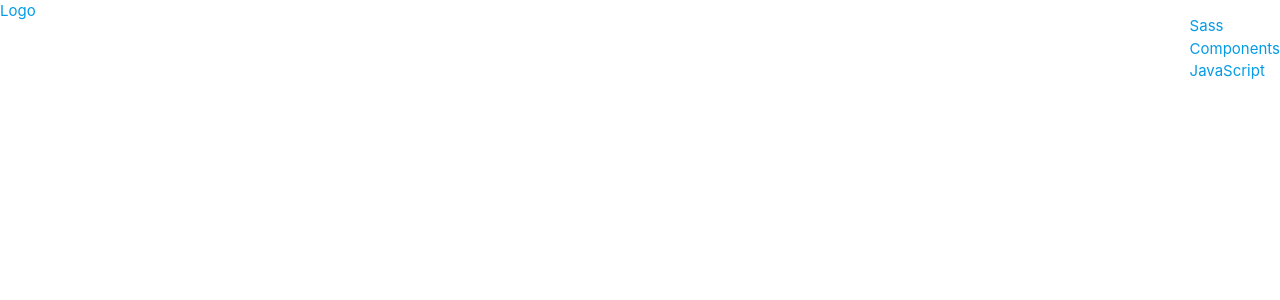
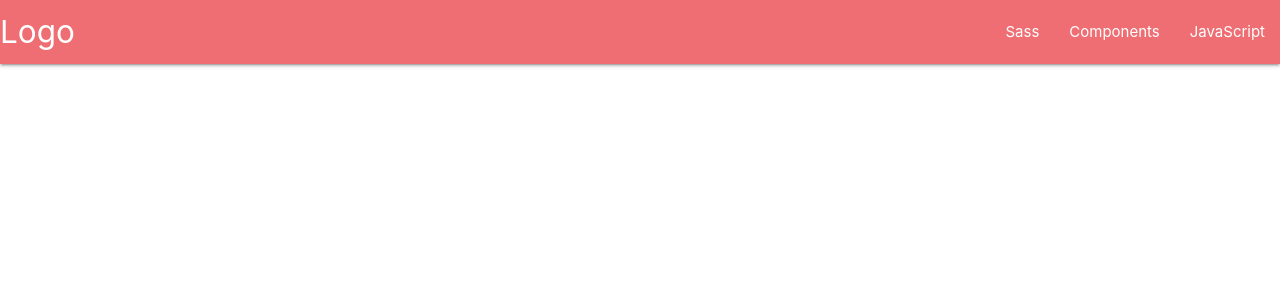
Before and after one commit to jonDatz/clicky-universe, a React (Create React App) app: page / in a window 1280 px wide. Shown: the top 300 px of the page. Built offline with nearby package versions, Linux system fonts and the light colour scheme.

Commit message:
fixed linking for materialize

```diff
--- a/public/index.html
+++ b/public/index.html
@@ -23,10 +23,7 @@
       Learn how to configure a non-root public URL by running `npm run build`.
     -->
     <!-- Compiled and minified CSS -->
-    <link
-      rel="stylesheet"
-      href="https://cdnjs.cloudflare.com/ajax/libs/materialize/1.0.0/css/materialize.min.css"
-    />
+    <link rel="stylesheet" href="https://cdnjs.cloudflare.com/ajax/libs/materialize/1.0.0/css/materialize.min.css"/>
     <link href="https://fonts.googleapis.com/icon?family=Material+Icons" rel="stylesheet">
     <title>Clicky Universe!</title>
   </head>
--- a/src/components/Navbar/Navbar.js
+++ b/src/components/Navbar/Navbar.js
@@ -1,14 +1,13 @@
 import React, { Component } from "react";
-import AppBar from "@material-ui/core/AppBar";
+
 
 class Navbar extends Component {
   render() {
     return (
+      <nav>
       <div className="nav-wrapper">
-        <a href="#" class="brand-logo">
-          Logo
-        </a>
-        <ul id="nav-mobile" class="right hide-on-med-and-down">
+        <a href="/clicky-universe" className="brand-logo">Logo</a>
+        <ul id="nav-mobile" className="right hide-on-med-and-down">
           <li>
             <a href="sass.html">Sass</a>
           </li>
@@ -20,6 +19,7 @@ class Navbar extends Component {
           </li>
         </ul>
       </div>
+      </nav>
     );
   }
 }
```
